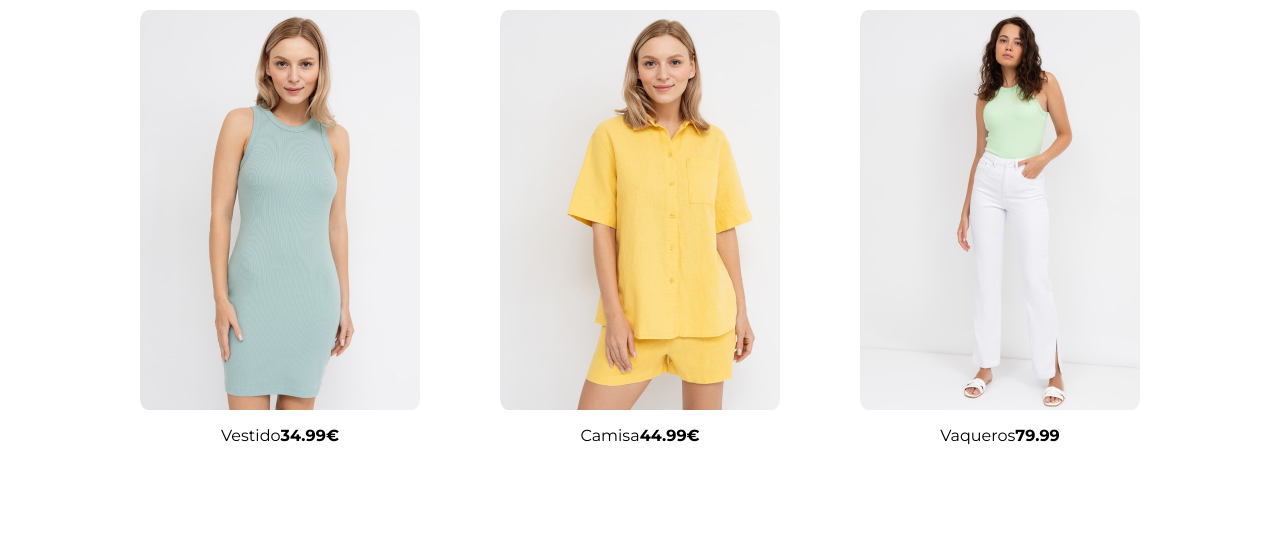
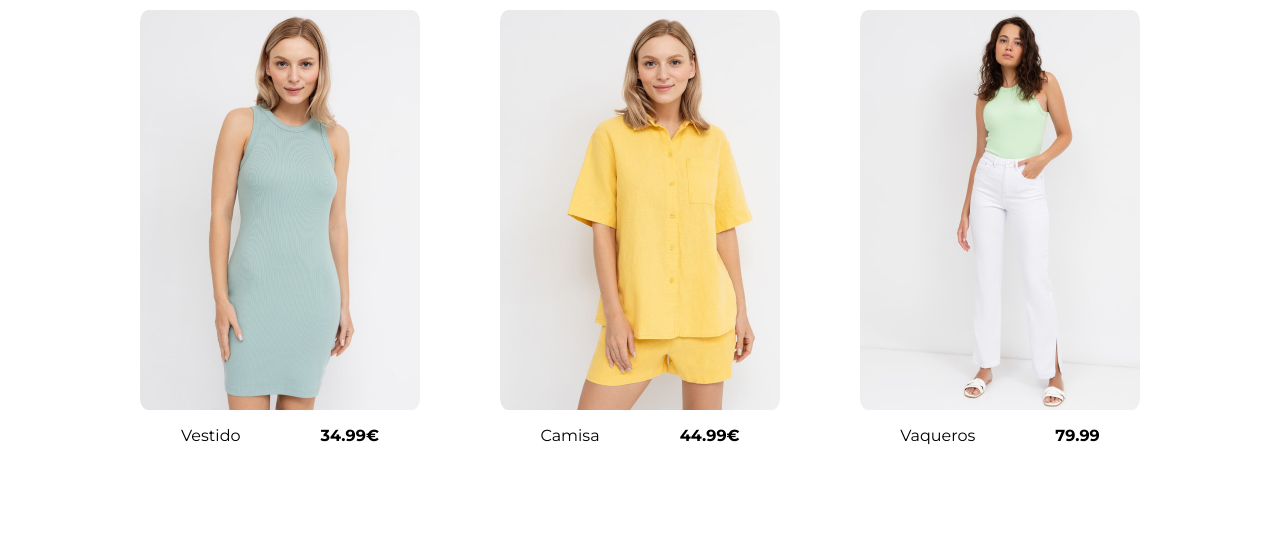
Before and after one commit to AlvaroLF92/entregas-bootcampjs, a plain HTML site: page entrega-html/index.html in a window 1280 px wide. Shown: the part 186-724 px from the top of the page. Drawn offline with Linux system fonts and the light colour scheme.

Commit message:
Solucionando problemas en entrega-html y entrega-funciones

```diff
--- a/entrega-html/css/styles.css
+++ b/entrega-html/css/styles.css
@@ -97,8 +97,7 @@
 }
 .card-info {
   display: flex;
-  justify-content: space-evenly;
-  align-items: center;
+  gap: 5rem;
 }
 
 .footer-content {
```
Also changed, not shown: entrega-funciones/index.html (+1 -1 lines).
